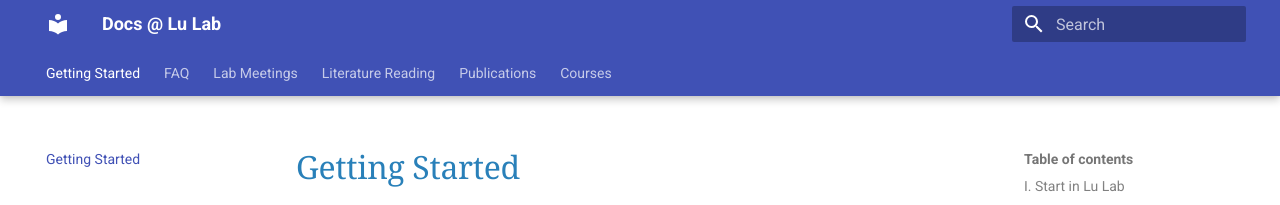
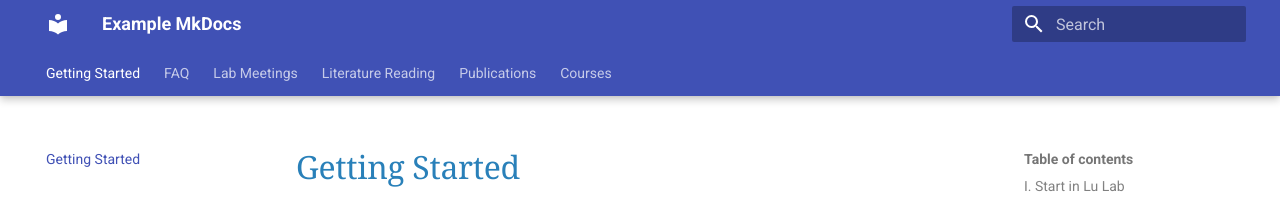
Before and after one commit to lulab/mkdocs, an MkDocs documentation site: the page built from docs/index.md, in a window 1280 px wide. Shown: the top 205 px of the page. Built offline with MkDocs 1.6.1 and Material for MkDocs 9.7.7, drawn with Linux system fonts in a browser that asks for light colours.

Commit message:
Update site name and URL in mkdocs.yml

```diff
--- a/mkdocs.yml
+++ b/mkdocs.yml
@@ -1,6 +1,6 @@
-site_name: Docs @ Lu Lab
-#site_url: https://lulab.github.io/mkdocs
-site_url: http://lulab.life.tsinghua.edu.cn/docs
+site_name: Example MkDocs
+site_url: https://lulab.github.io/mkdocs
+
 theme:
   name: material
  # palette:
```
